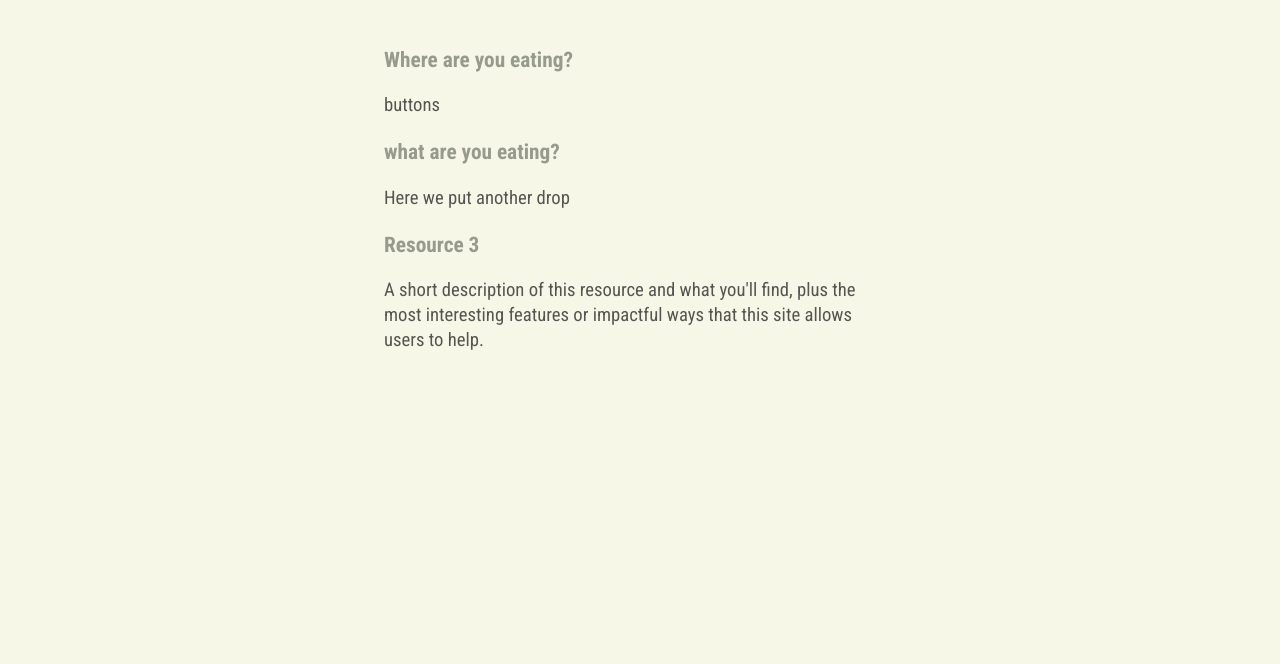
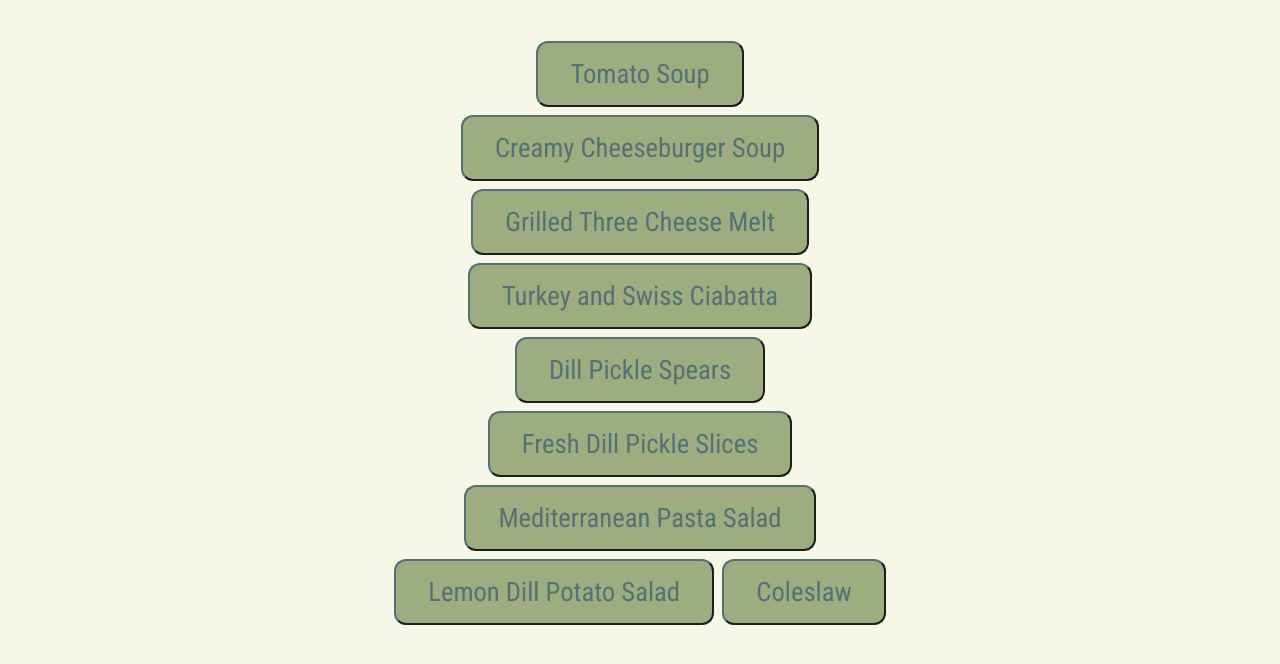
Before and after one commit to juliaseungjoobaek/steelhackers24, a plain HTML site: page brinypickle.html in a window 1280 px wide. Shown: the part 264-928 px from the top of the page. Before the commit the page ends 800 px from the top, so only its background shows below. Drawn offline with Linux system fonts and the light colour scheme.

Commit message:
Update brinypickle.html

```diff
--- a/brinypickle.html
+++ b/brinypickle.html
@@ -6,7 +6,6 @@
   <meta name="viewport" content="width=device-width">
   <title>The Website | Input meals</title>
   <link href="style.css" rel="stylesheet" type="text/css" />
-
   <link rel="preconnect" href="https://fonts.googleapis.com">
   <link rel="preconnect" href="https://fonts.gstatic.com" crossorigin>
   <link href="https://fonts.googleapis.com/css2?family=Roboto+Condensed:ital,wght@0,100..900;1,100..900&display=swap" rel="stylesheet">
@@ -35,22 +34,23 @@
   <div class="section1">
     <div class="section1-text">
       <h2>What are you eating?</h2>
-       <ul>
-         <li>
-            <p>Where are you eating?</p>
-            <p>buttons</p>
-         </li>
-         <li>
-            <p>what are you eating?</p>
-            <p>Here we put another drop</p>
-         </li>
-         <li>
-            <p>Resource 3</p>
-            <p>A short description of this resource and what you'll find, plus the most interesting features or impactful ways that this site allows users to help.</p>
-         </li>
-       </ul>
+      <script src="script.js"></script>
+      <div class="flourishButtons">
+        <form action="/submit" method="post">
+            <button type="submit" name="dish" value="Tomato Soup" formaction="areudone.html">Tomato Soup</button>
+            <button type="submit" name="dish" value="Creamy Cheeseburger Soup" formaction="areudone.html">Creamy Cheeseburger Soup</button>
+            <button type="submit" name="dish" value="Grilled Three Cheese Melt" formaction="areudone.html">Grilled Three Cheese Melt</button>
+            <button type="submit" name="dish" value="Turkey and Swiss Ciabatta" formaction="areudone.html">Turkey and Swiss Ciabatta</button>
+            <button type="submit" name="dish" value="Dill Pickle Spears" formaction="areudone.html">Dill Pickle Spears</button>
+            <button type="submit" name="dish" value="Fresh Dill Pickle Slices" formaction="areudone.html">Fresh Dill Pickle Slices</button>
+            <button type="submit" name="dish" value="Mediterranean Pasta Salad" formaction="areudone.html">Mediterranean Pasta Salad</button>
+            <button type="submit" name="dish" value="Lemon Dill Potato Salad" formaction="areudone.html">Lemon Dill Potato Salad</button>
+            <button type="submit" name="dish" value="Coleslaw" formaction="areudone.html">Coleslaw</button>
+        </form>
+      </div>
     </div>
   </div>
+  <script src="script.js"></script>
 
 </body>
 
```
